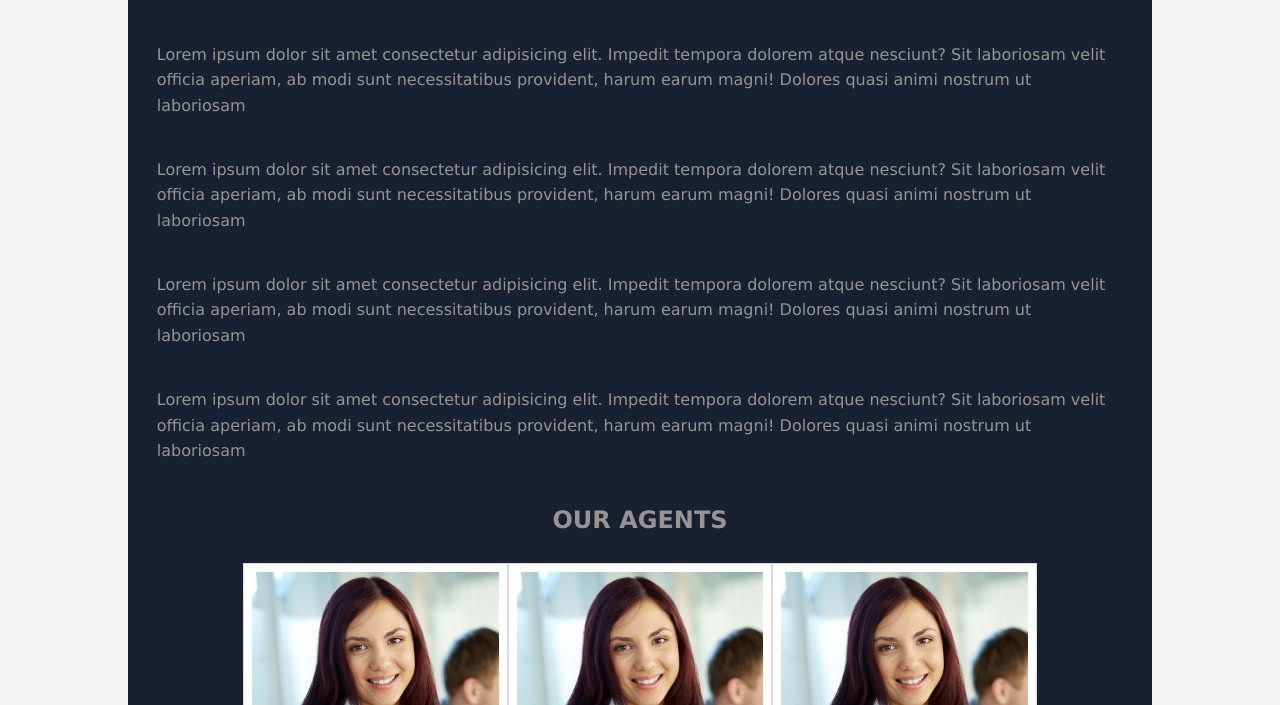
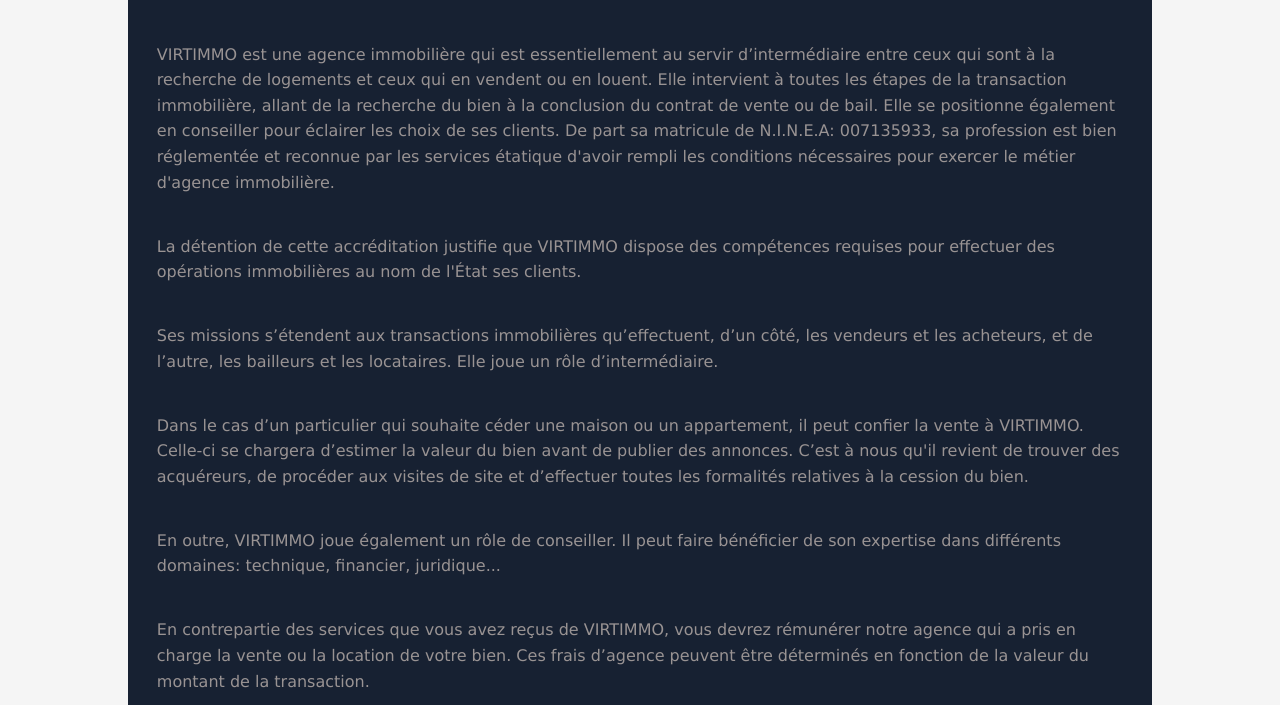
Before and after one commit to faalisco/virtimmo2, a Gatsby site: page /about in a window 1280 px wide. Shown: the part 247-952 px from the top of the page. Built offline with nearby package versions, Linux system fonts and the light colour scheme; Gatsby itself is replaced by a stand-in of ours.

Commit message:
inputed real content

```diff
--- a/src/pages/about.js
+++ b/src/pages/about.js
@@ -15,19 +15,27 @@
                         About Us
                     </h1>
                     <p>
-                        Lorem ipsum dolor sit amet consectetur adipisicing elit. Impedit tempora dolorem atque nesciunt? Sit laboriosam velit officia aperiam, ab modi sunt necessitatibus provident, harum earum magni! Dolores quasi animi nostrum ut laboriosam
+                        VIRTIMMO est une agence immobilière qui est essentiellement au servir d’intermédiaire entre ceux qui sont à la recherche de logements et ceux qui en vendent ou en louent. Elle intervient  à toutes les étapes de la transaction immobilière, allant de la recherche du bien à la conclusion du contrat de vente ou de bail. Elle se positionne également  en conseiller pour éclairer les choix de ses clients. De part sa matricule de N.I.N.E.A: 007135933, sa profession est bien réglementée et reconnue par les services étatique d'avoir rempli les conditions nécessaires  pour exercer le métier  d'agence immobilière.
                     </p>
 
                     <p>
-                        Lorem ipsum dolor sit amet consectetur adipisicing elit. Impedit tempora dolorem atque nesciunt? Sit laboriosam velit officia aperiam, ab modi sunt necessitatibus provident, harum earum magni! Dolores quasi animi nostrum ut laboriosam
+                        La détention de cette accréditation justifie que VIRTIMMO dispose des compétences requises pour effectuer des opérations immobilières au nom  de l'État ses clients.
                     </p>
 
                     <p>
-                        Lorem ipsum dolor sit amet consectetur adipisicing elit. Impedit tempora dolorem atque nesciunt? Sit laboriosam velit officia aperiam, ab modi sunt necessitatibus provident, harum earum magni! Dolores quasi animi nostrum ut laboriosam
+                        Ses missions s’étendent aux transactions immobilières qu’effectuent, d’un côté, les vendeurs et les acheteurs, et de l’autre, les bailleurs et les locataires. Elle joue un rôle d’intermédiaire.
                     </p>
 
                     <p>
-                        Lorem ipsum dolor sit amet consectetur adipisicing elit. Impedit tempora dolorem atque nesciunt? Sit laboriosam velit officia aperiam, ab modi sunt necessitatibus provident, harum earum magni! Dolores quasi animi nostrum ut laboriosam
+                        Dans le cas d’un particulier qui souhaite céder une maison ou un appartement, il peut confier la vente à VIRTIMMO. Celle-ci se chargera d’estimer la valeur du bien avant de publier des annonces. C’est à nous qu'il  revient de trouver des acquéreurs, de procéder aux visites de site et d’effectuer toutes les formalités relatives à la cession du bien.
+                    </p>
+
+                    <p>
+                        En outre, VIRTIMMO joue également un rôle de conseiller. Il peut faire bénéficier de son expertise dans différents domaines: technique, financier, juridique...
+                    </p>
+
+                    <p>
+                        En contrepartie des services que vous avez reçus de VIRTIMMO, vous devrez rémunérer notre agence qui a pris en charge la vente ou la location de votre bien. Ces frais d’agence peuvent être déterminés en fonction de la valeur du montant de la transaction.
                     </p>
 
                     <Agents />
```
